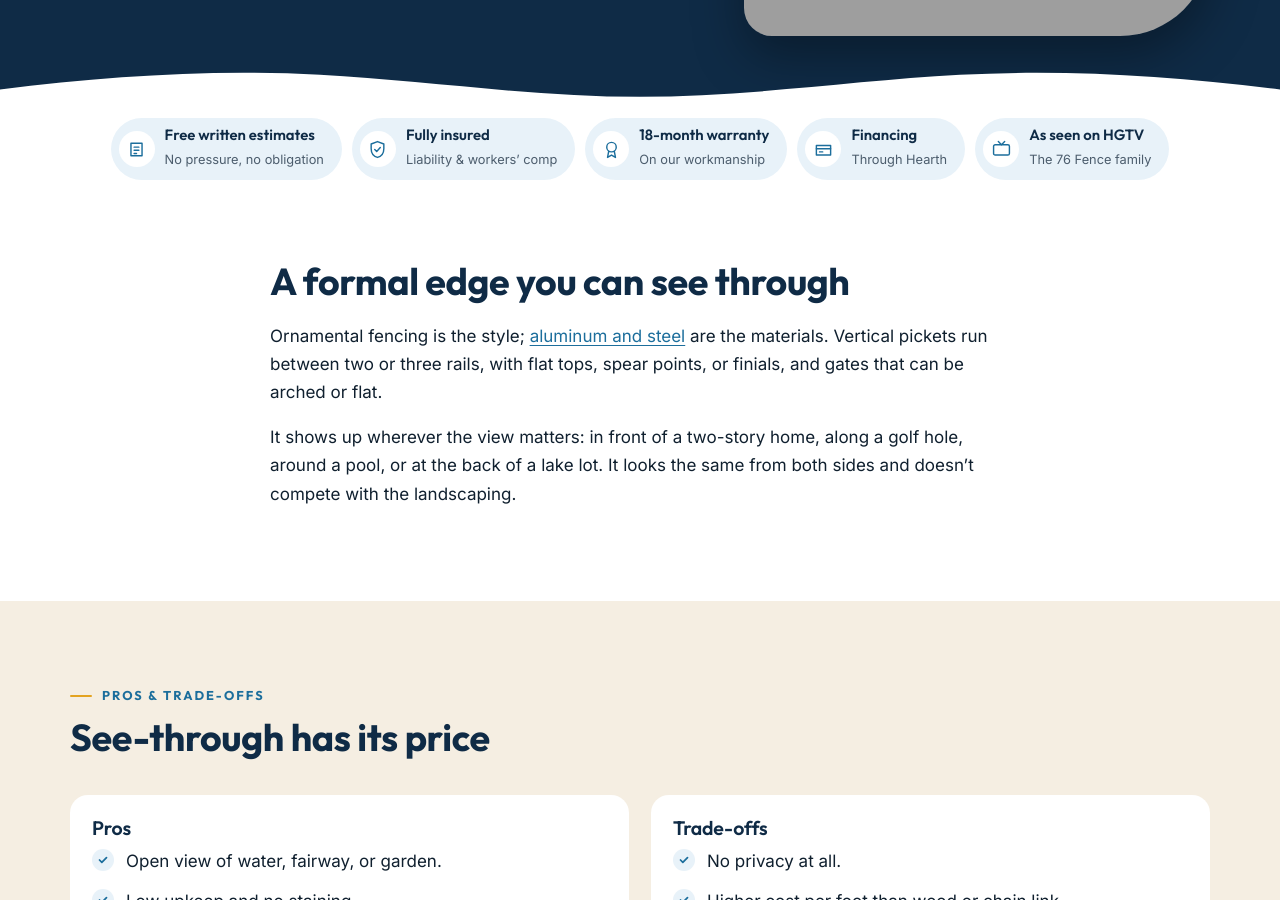
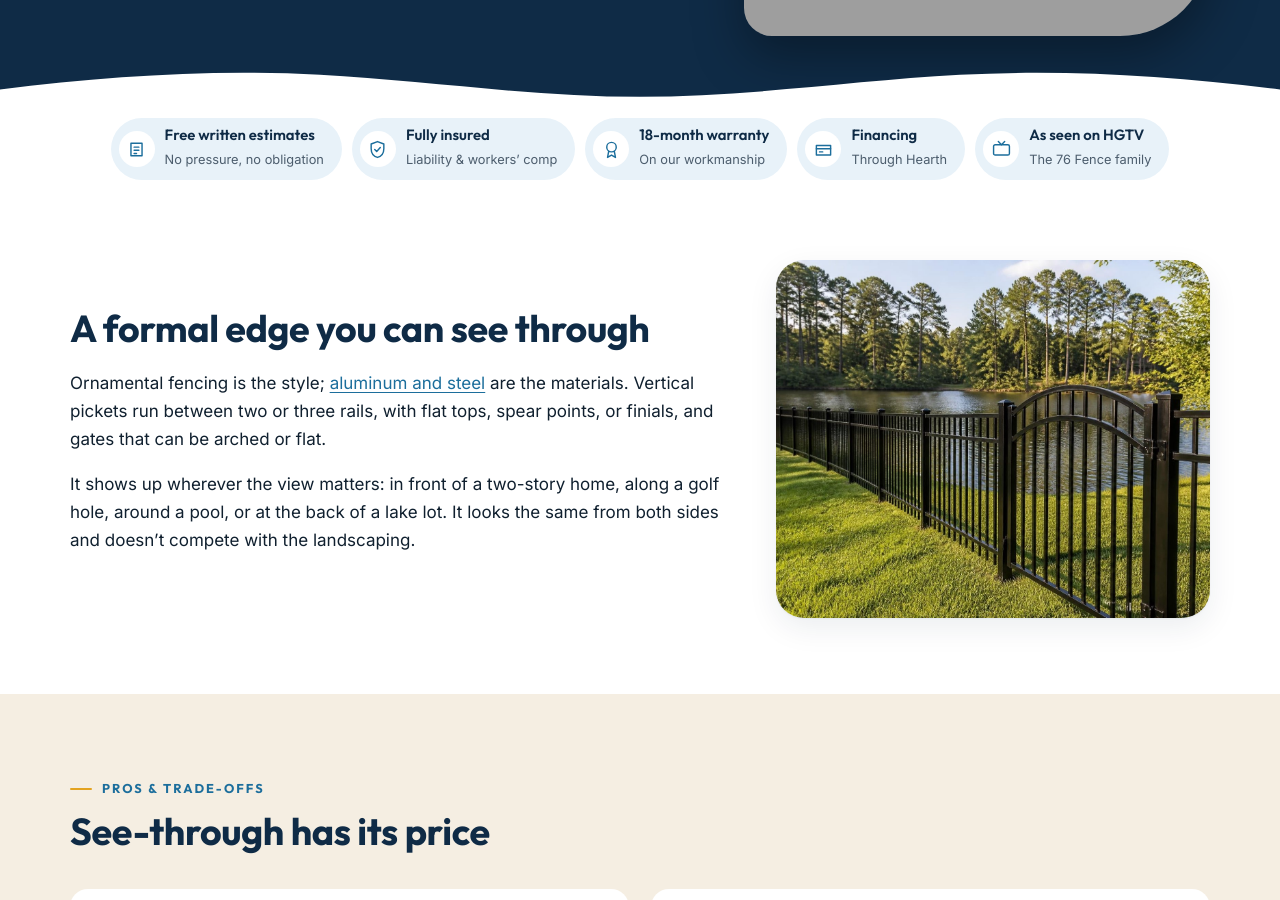
Before and after one commit to brysr1/conroetxfences, a Jekyll site: the page built from fence-styles/ornamental.md, in a window 1280 px wide and 900 px high, scrolled down 476 px. Built offline with Jekyll 4.4.1, drawn with Linux system fonts in a browser that asks for light colours; grey boxes are pictures that could not be loaded.

Commit message:
Ornamental: add photo to intro section

```diff
--- a/fence-styles/ornamental.md
+++ b/fence-styles/ornamental.md
@@ -16,10 +16,13 @@ faqs:
 {% include page-hero.html kicker="Fence Styles · Ornamental" title="Ornamental Fences" lede="Slim metal pickets that frame a house, lake, or fairway instead of hiding it." image="1746311529146-b22d1e4524d7" alt="Two-story house behind a black ornamental metal fence" %}
 
 <section class="lc-section">
-  <div class="lc-wrap lc-prose">
+  <div class="lc-wrap lc-split lc-split--wide-text">
+    <div class="lc-prose">
     <h2>A formal edge you can see through</h2>
     <p>Ornamental fencing is the style; <a href="/materials/ornamental-steel-aluminum/">aluminum and steel</a> are the materials. Vertical pickets run between two or three rails, with flat tops, spear points, or finials, and gates that can be arched or flat.</p>
     <p>It shows up wherever the view matters: in front of a two-story home, along a golf hole, around a pool, or at the back of a lake lot. It looks the same from both sides and doesn&rsquo;t compete with the landscaping.</p>
+    </div>
+    <figure class="lc-split-media">{% include photo.html src="/assets/images/fences/ornamental-lake-lawn.jpg" alt="New black aluminum ornamental fence and arched walk gate along a lawn with a lake view" w=1000 %}</figure>
   </div>
 </section>
 
```
